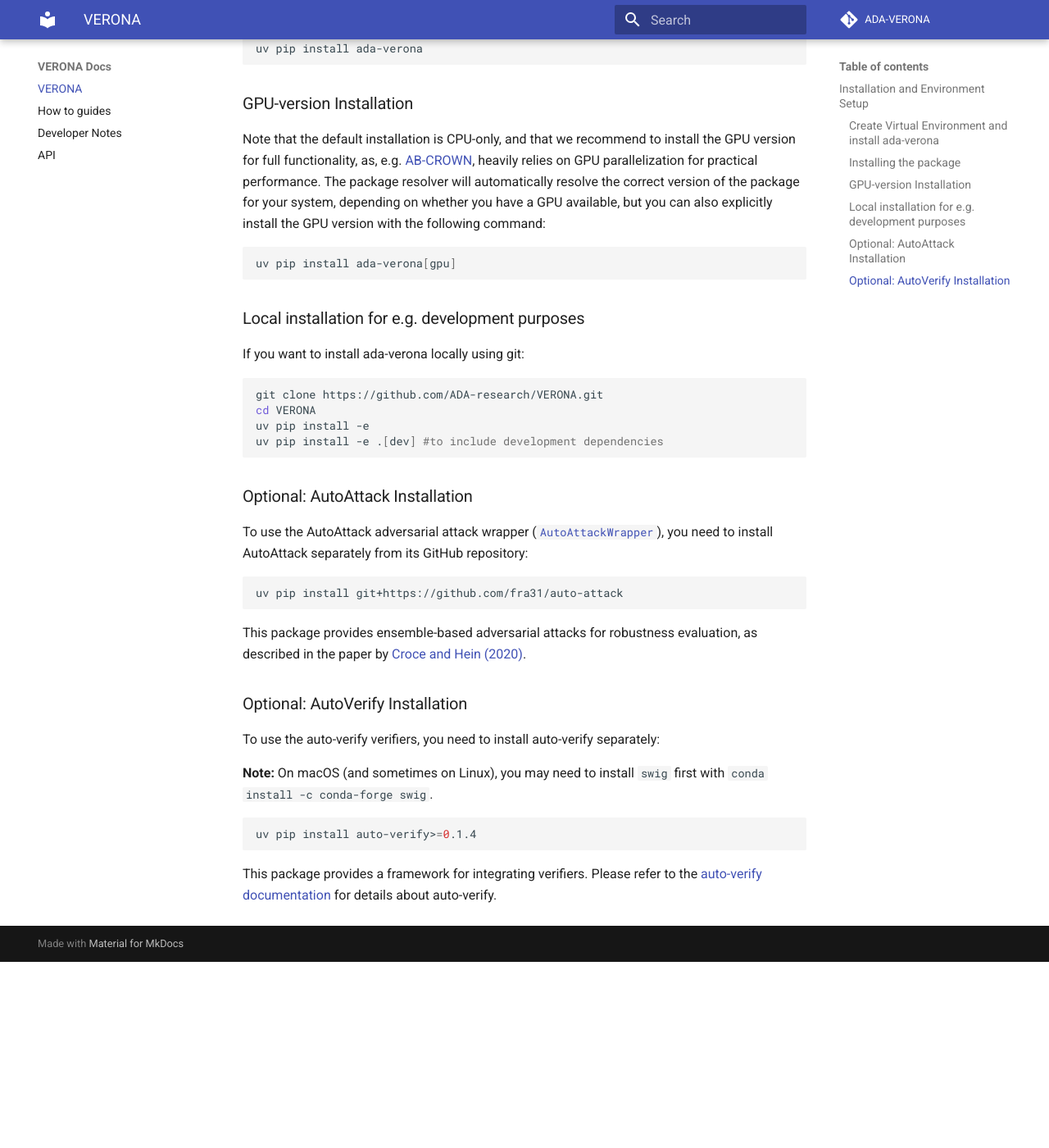
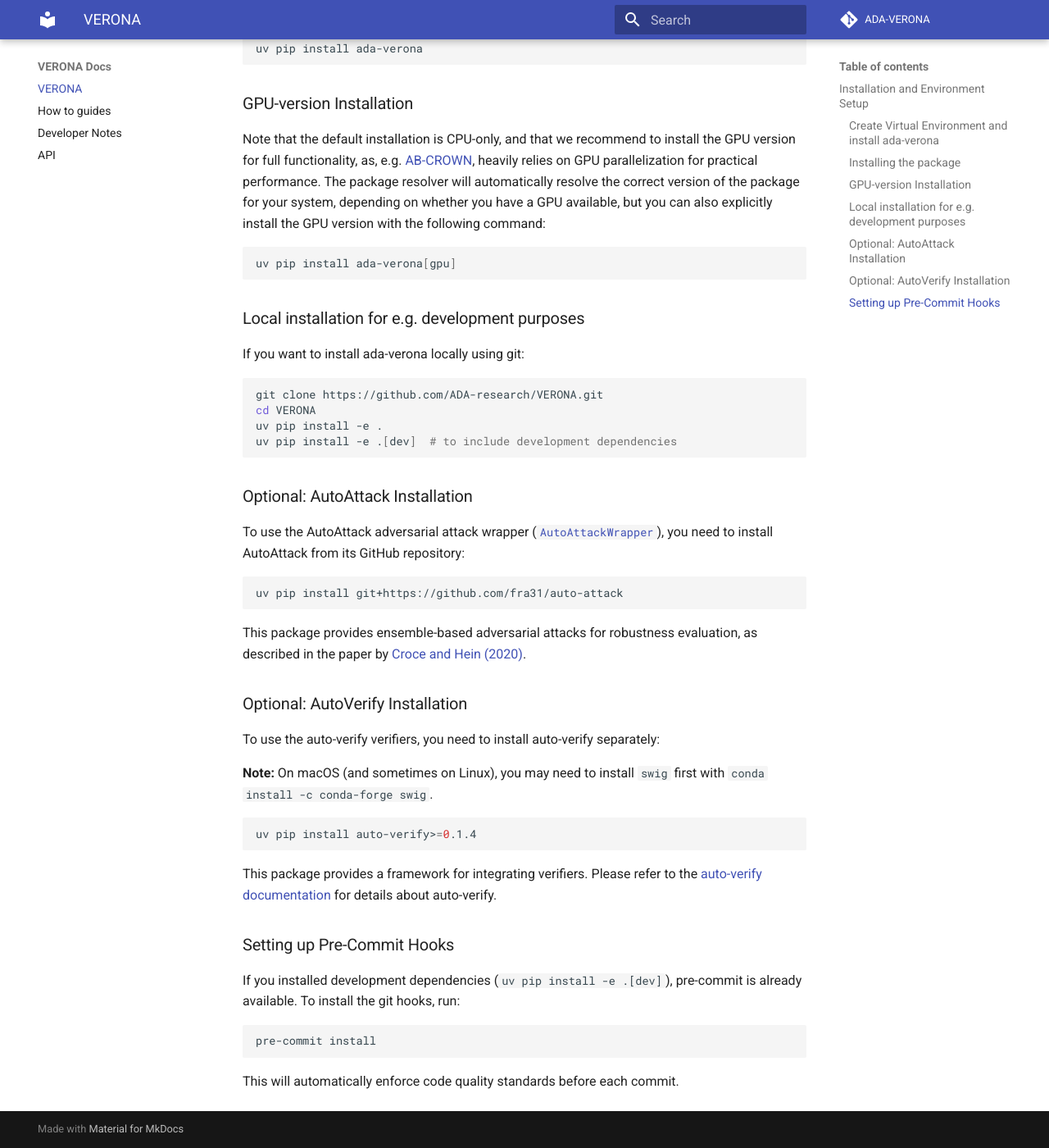
Before and after one commit to ADA-research/VERONA, an MkDocs documentation site: the page built from docs/index.md, in a window 1280 px wide and 1400 px high, scrolled down 683 px. Shown: the whole window at 82% size. Built offline with MkDocs 1.6.1 and Material for MkDocs 9.7.7, drawn with Linux system fonts in a browser that asks for light colours; comment, search, counter and statistics services are not loaded; before the commit the page ends 1856 px from its top, so only the background shows below that.

Commit message:
Remove auto-verify and autoattack from dev dependencies, to re-enable pypi publishing keep scope better separated

````diff
--- a/docs/index.md
+++ b/docs/index.md
@@ -39,13 +39,12 @@
 ```bash
 git clone https://github.com/ADA-research/VERONA.git
 cd VERONA
-uv pip install -e
-uv pip install -e .[dev] #to include development dependencies
-
+uv pip install -e .
+uv pip install -e .[dev]  # to include development dependencies
 ```
 ### Optional: AutoAttack Installation
 
-To use the AutoAttack adversarial attack wrapper ([`AutoAttackWrapper`](./ada_verona/verification_module/attacks/auto_attack_wrapper.py)), you need to install AutoAttack separately from its GitHub repository:
+To use the AutoAttack adversarial attack wrapper ([`AutoAttackWrapper`](./ada_verona/verification_module/attacks/auto_attack_wrapper.py)), you need to install AutoAttack from its GitHub repository:
 
 ```bash
 uv pip install git+https://github.com/fra31/auto-attack
@@ -64,3 +63,13 @@
 ```
 
 This package provides a framework for integrating verifiers. Please refer to the [auto-verify documentation](https://ada-research.github.io/auto-verify/) for details about auto-verify.
+
+### Setting up Pre-Commit Hooks
+
+If you installed development dependencies (`uv pip install -e .[dev]`), pre-commit is already available. To install the git hooks, run:
+
+```bash
+pre-commit install
+```
+
+This will automatically enforce code quality standards before each commit.
--- a/pyproject.toml
+++ b/pyproject.toml
@@ -67,13 +67,10 @@
     "pytest-mock>=3.14.0",
     "pytest-cov>=4.1.0",
     "coverage>=7.0.0",
-    "auto-verify==0.1.4",
-    "autoattack @ git+https://github.com/fra31/auto-attack",
     "ruff>=0.3.4",
     "black>=22.0.0",
     "mypy>=0.991",
-    "build>=0.10.0",
-    "twine>=4.0.0",
+    "pre-commit",
     "mkdocs>=1.6.1",
     "mkdocs-material>=9.7.0",
     "mkdocstrings-python>=1.19.0"
````
Also changed, not shown: README.md (+3 -3 lines), ada_verona/__init__.py (+10 -19 lines), docs/developer-notes.md (+3 -7 lines), 1 other file.
